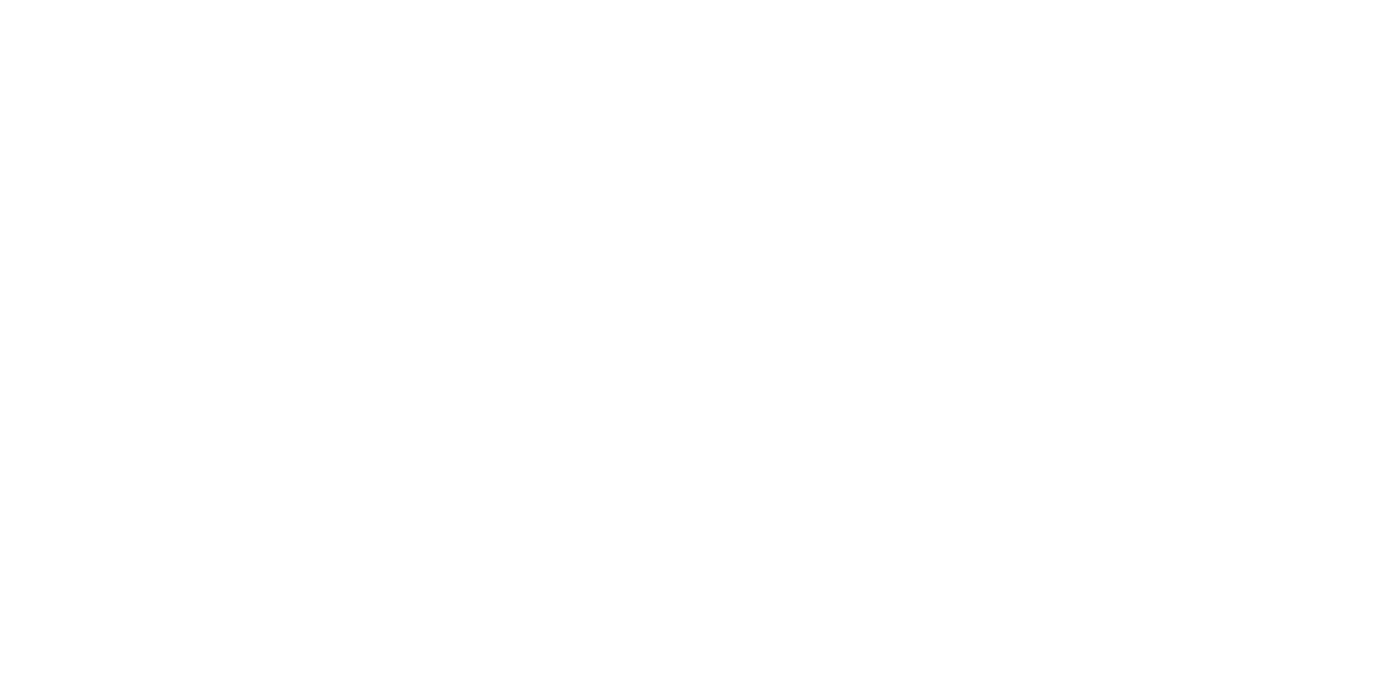
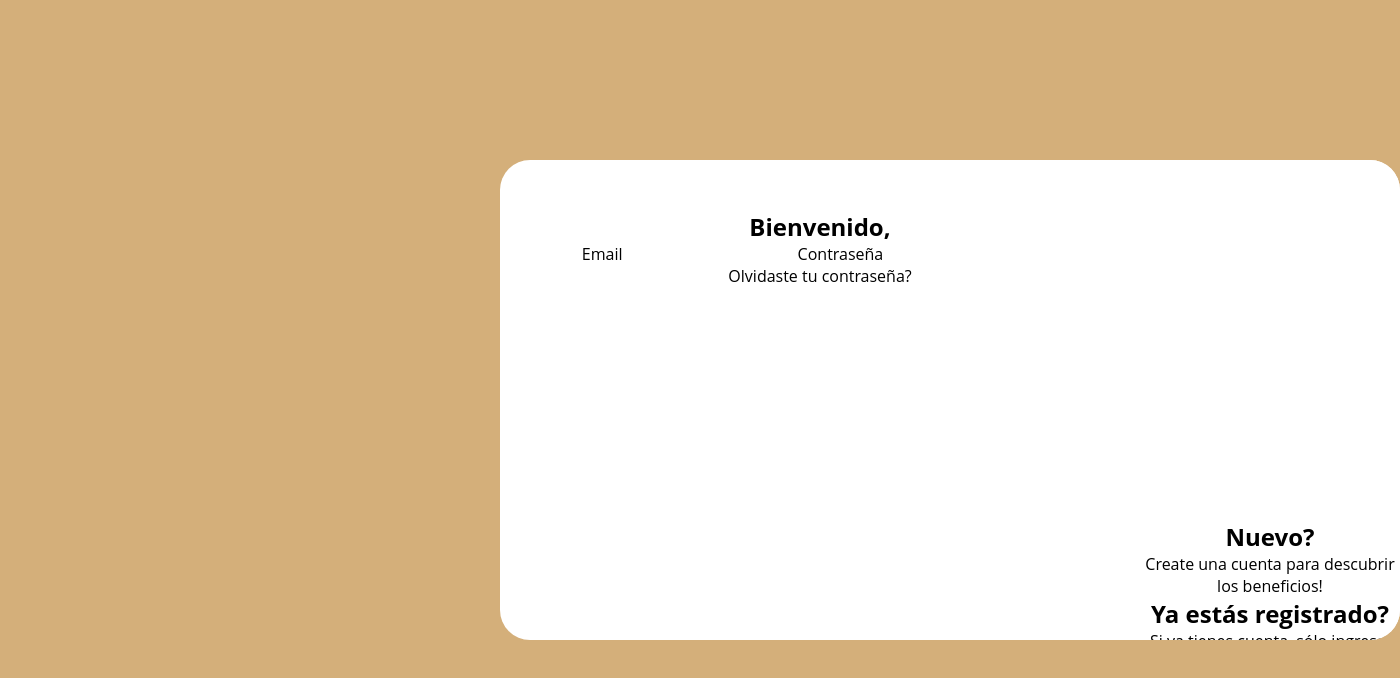
Before and after one commit to djauguust/Grupo2-TP3-Front-Restaurant-RollingCode, a React (Vite) app: page / in a window 1280 px wide. Shown: the top 678 px of the page, 1400 px wide, since content can reach past the window. Built offline with nearby package versions, Linux system fonts and the light colour scheme.

Commit message:
agregando detalles y colores con css

```diff
--- a/src/App.jsx
+++ b/src/App.jsx
@@ -2,12 +2,14 @@
 import reactLogo from './assets/react.svg'
 import viteLogo from '/vite.svg'
 import './App.css'
+import Login from './Components/Login'
 
 function App() {
 
 
   return (
     <>
+      <Login/>
 
     </>
   )
--- /dev/null
+++ b/src/Components/Login/index.jsx
@@ -0,0 +1,77 @@
+import React, { useState } from 'react'
+
+const Login = () => {
+
+  const [email, setEmail] = useState('');
+  const [password, setPassword] = useState('');
+  const [name, setName] = useState('');
+  const [isSignIn, setIsSignIn] = useState(true);
+  const [isSignUp, setIsSignUp] = useState(false);
+
+  const handleSignInClick = () => {
+    console.log('Sign In clicked');
+  };
+  const handleSignUpClick = () => {
+    console.log('Sign Up clicked');
+  };
+  const handleToggleForm = () => {
+    setIsSignIn(!isSignIn);
+    setIsSignUp(!isSignUp);
+  };
+
+  return (
+    <div className={`cont ${isSignUp ? 's--signup' : ''}`}>
+      <div className={isSignIn ? 'form sign-in' : 'form sign-up'}>
+        <h2>Bienvenido,</h2>
+
+        <label>
+          <span>Email</span>
+          <input type="email" value={email} onChange={(e) => setEmail(e.target.value)} />
+        </label>
+
+        <label>
+          <span>Contraseña</span>
+          <input type="password" value={password} onChange={(e) => setPassword(e.target.value)} />
+        </label>
+        <p className="forgot-pass">Olvidaste tu contraseña?</p>
+        <button type="button" className="submit">Ingresar</button>
+        <button type="button" className="fb-btn">Conectate con <span>facebook</span></button>
+      </div>
+      <div className="sub-cont">
+        <div className="img">
+          <div className="img__text m--up">
+            <h2>Nuevo?</h2>
+            <p>Create una cuenta para descubrir los beneficios!</p>
+          </div>
+          <div className="img__text m--in">
+            <h2>Ya estás registrado?</h2>
+            <p>Si ya tienes cuenta, sólo ingresa!</p>
+          </div>
+          <div className="img__btn" onClick={handleToggleForm}>
+            <span className="m--up">Crear cuenta</span>
+            <span className="m--in">Ingresar</span>
+          </div>
+        </div>
+        <div className="form sign-up">
+          <h2>Sientete como en casa,</h2>
+          <label>
+            <span>Nombre</span>
+            <input type="text" value={name} onChange={(e) => setName(e.target.value)} />
+          </label>
+          <label>
+            <span>Email</span>
+            <input type="email" value={email} onChange={(e) => setEmail(e.target.value)} />
+          </label>
+          <label>
+            <span>Contraseña</span>
+            <input type="password" value={password} onChange={(e) => setPassword(e.target.value)} />
+          </label>
+          <button type="button" className="submit" onClick={handleSignUpClick} >Crear cuenta</button>
+          <button type="button" className="fb-btn">Ingresa con <span>facebook</span></button>
+        </div>
+      </div>
+    </div>
+  )
+}
+
+export default Login
--- a/src/index.css
+++ b/src/index.css
@@ -1,69 +1,84 @@
-:root {
-  font-family: Inter, system-ui, Avenir, Helvetica, Arial, sans-serif;
-  line-height: 1.5;
-  font-weight: 400;
-
-  color-scheme: light dark;
-  color: rgba(255, 255, 255, 0.87);
-  background-color: #242424;
-
-  font-synthesis: none;
-  text-rendering: optimizeLegibility;
-  -webkit-font-smoothing: antialiased;
-  -moz-osx-font-smoothing: grayscale;
-  -webkit-text-size-adjust: 100%;
-}
-
-a {
-  font-weight: 500;
-  color: #646cff;
-  text-decoration: inherit;
-}
-a:hover {
-  color: #535bf2;
+*, *:before, *:after {
+  box-sizing: border-box;
+  margin: 0;
+  padding: 0;
 }
 
 body {
-  margin: 0;
-  display: flex;
-  place-items: center;
-  min-width: 320px;
-  min-height: 100vh;
+  font-family: "Open Sans", Helvetica, Arial, sans-serif;
+  background: #d4af7a;
 }
 
-h1 {
-  font-size: 3.2em;
-  line-height: 1.1;
+input, button {
+  border: none;
+  outline: none;
+  background: none;
+  font-family: "Open Sans", Helvetica, Arial, sans-serif;
+}
+
+.tip {
+  font-size: 20px;
+  margin: 40px auto 50px;
+  text-align: center;
+}
+
+.cont {
+  overflow: hidden;
+  position: absolute;
+  top: 0;
+  right: 0;
+  bottom: 0;
+  left: 0;
+  width: 900px;
+  height: 60vh;
+  margin: auto 500px ;
+  border-radius: 30px;
+  background: #fff;
+
+}
+
+.form {
+  position: relative;
+  width: 640px;
+  height: 100%;
+  transition: transform 1.2s ease-in-out;
+  padding: 50px 30px 0;
+}
+
+.sub-cont {
+  overflow: hidden;
+  position: absolute;
+  left: 640px;
+  top: 0;
+  width: 900px;
+  height: 100%;
+  padding-left: 260px;
+  background: #fff;
+  transition: transform 1.2s ease-in-out;
+}
+
+.cont.s--signup .sub-cont {
+  transform: translate3d(-640px, 0, 0);
 }
 
 button {
-  border-radius: 8px;
-  border: 1px solid transparent;
-  padding: 0.6em 1.2em;
-  font-size: 1em;
-  font-weight: 500;
-  font-family: inherit;
-  background-color: #1a1a1a;
+  display: block;
+  margin: 0 auto;
+  width: 260px;
+  height: 36px;
+  border-radius: 30px;
+  color: #fff;
+  font-size: 15px;
   cursor: pointer;
-  transition: border-color 0.25s;
-}
-button:hover {
-  border-color: #646cff;
-}
-button:focus,
-button:focus-visible {
-  outline: 4px auto -webkit-focus-ring-color;
 }
 
-@media (prefers-color-scheme: light) {
-  :root {
-    color: #213547;
-    background-color: #ffffff;
-  }
-  a:hover {
-    color: #747bff;
-  }
-  button {
-    background-color: #f9f9f9;
-  }
+.img {
+  overflow: hidden;
+  z-index: 2;
+  position: absolute;
+  left: 0;
+  top: 0;
+  width: 260px;
+  height: 100%;
+  padding-top: 360px;
 }
```
Also changed, not shown: src/Components/Login-Registro/index.jsx (deleted, +0 -9 lines).
